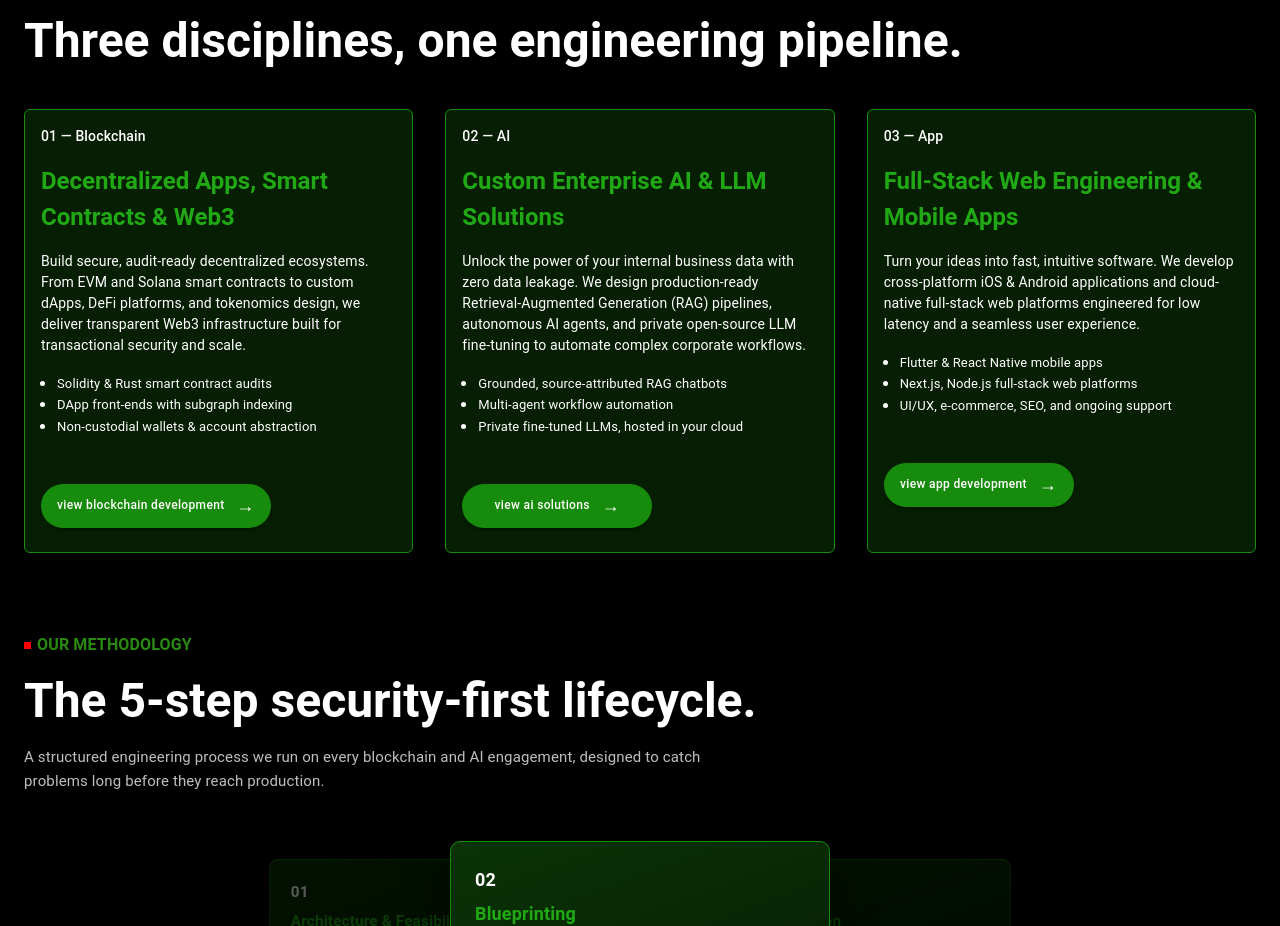
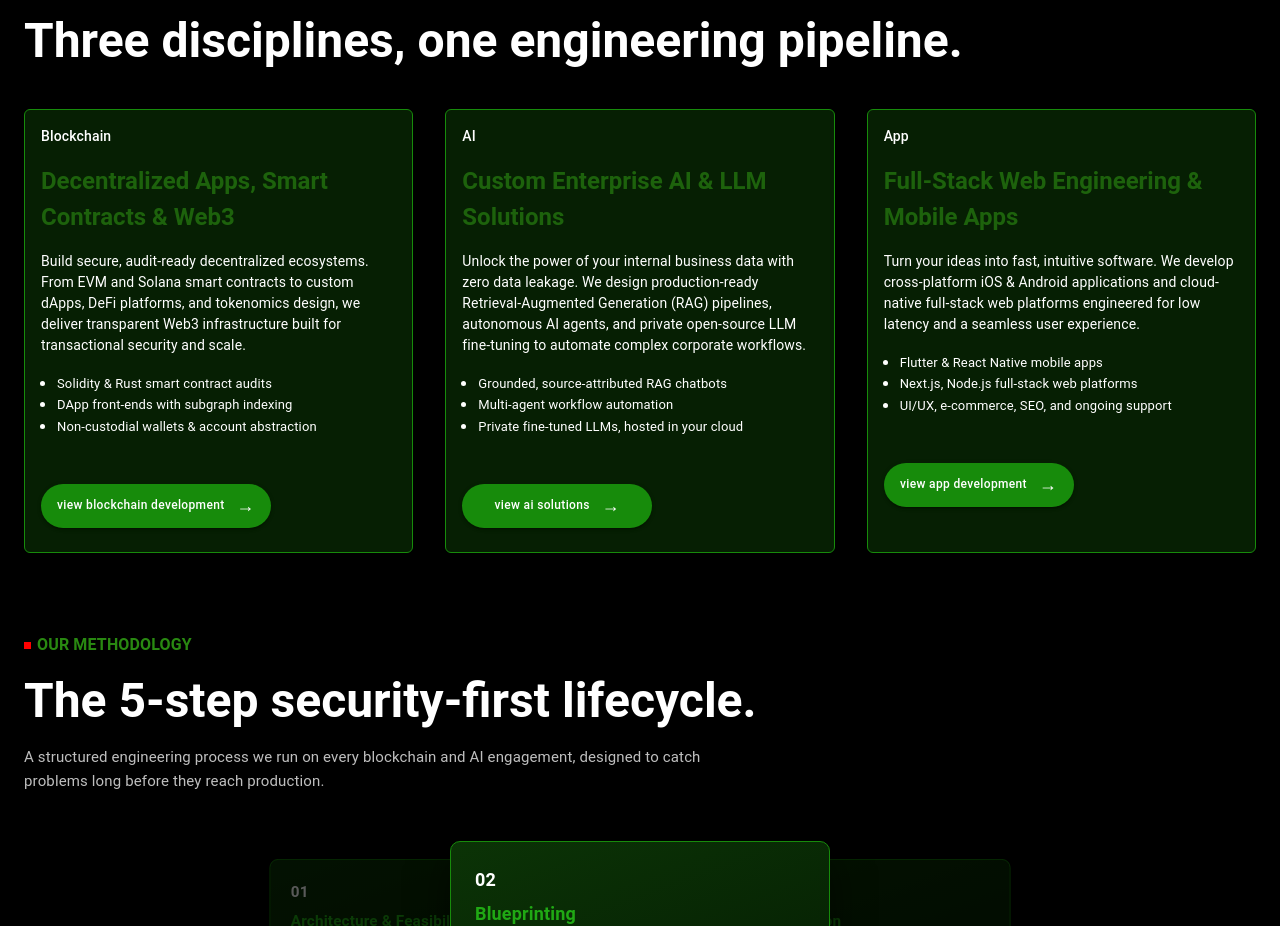
Before and after one commit to Krishadm/Techleafeweb, a React (Vite) app in the folder techleafewebsite/: page / in a window 1280 px wide. Shown: the part 1020-1946 px from the top of the page. Built offline with nearby package versions, Linux system fonts and the light colour scheme; a web font is replaced by a local one.

Commit message:
text colour issue

```diff
--- a/techleafewebsite/src/pages/HeroSection.tsx
+++ b/techleafewebsite/src/pages/HeroSection.tsx
@@ -25,7 +25,7 @@ import {
 const HeroSection = () => {
   const services = [
     {
-      number: "01",
+      number: "",
       title: "Blockchain",
       heading: "Decentralized Apps, Smart Contracts & Web3",
       description:
@@ -38,7 +38,7 @@ const HeroSection = () => {
       buttonText: "View Blockchain Development",
     },
     {
-      number: "02",
+      number: "",
       title: "AI",
       heading: "Custom Enterprise AI & LLM Solutions",
       description:
@@ -51,7 +51,7 @@ const HeroSection = () => {
       buttonText: "View AI Solutions",
     },
     {
-      number: "03",
+      number: "",
       title: "App",
       heading: "Full-Stack Web Engineering & Mobile Apps",
       description:
@@ -134,14 +134,14 @@ const HeroSection = () => {
                     fontWeight: 500,
                   }}
                 >
-                  {service.number} — {service.title}
+                 {service.number ? `${service.number} — ` : ""}{service.title}
                 </Typography>
 
                 <Typography
                   variant="h5"
                   sx={{
                     mt: 2,
-                    color: "#20A914",
+                    color: "#1d620c",
                     fontWeight: 600,
                     lineHeight: 1.5,
                   }}
```
